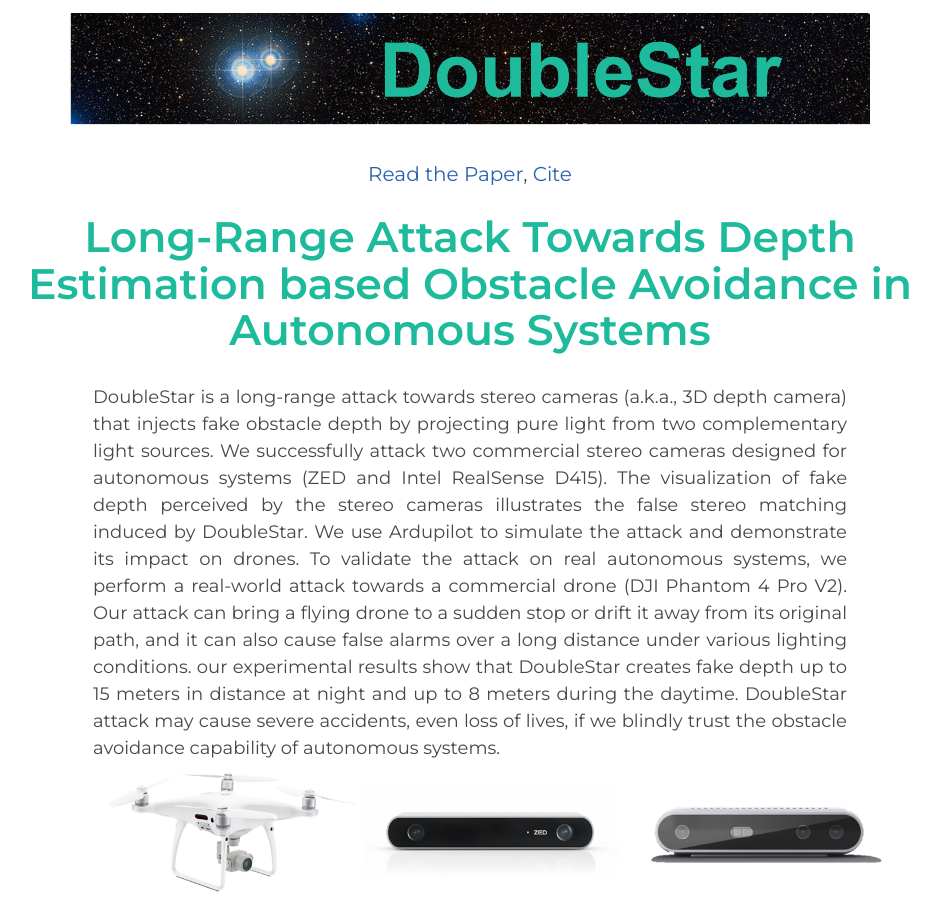
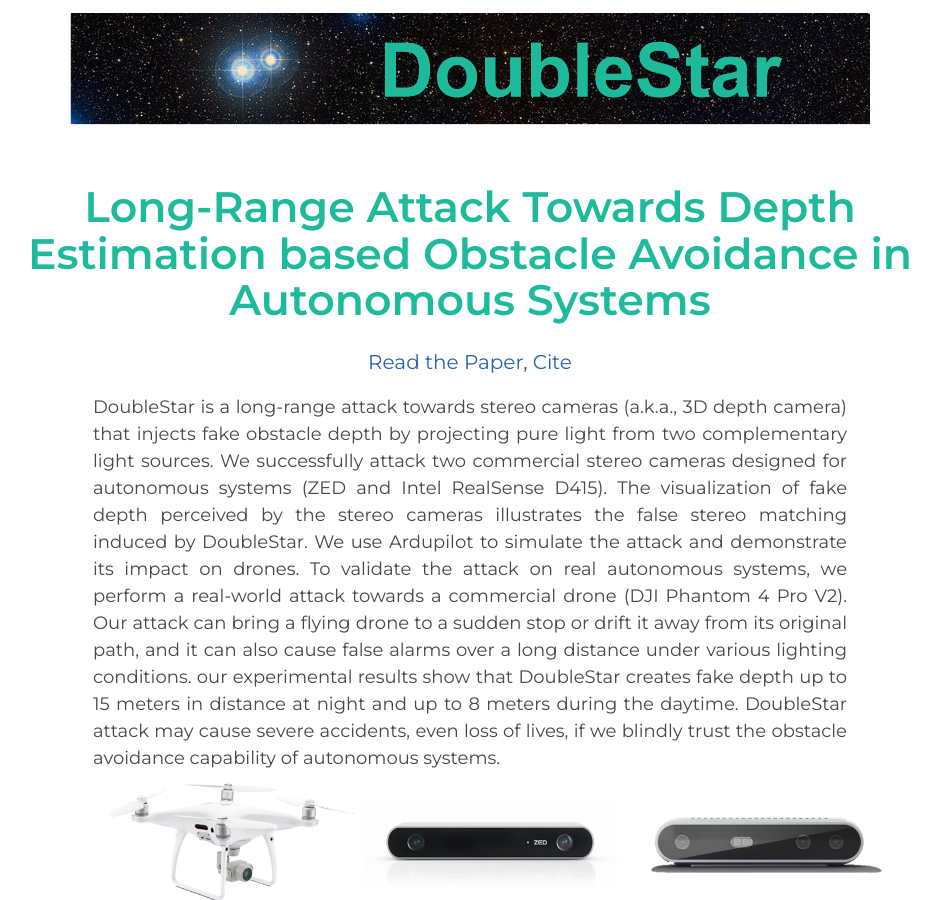
Before and after one commit to fakedepth/doublestar.github.io, a Jekyll site: the page built from index.md, in a window 1280 px wide and 900 px high. Shown: the whole window, without its empty margins (170-1110 px from the left). Built offline with Jekyll 4.4.1, drawn with Linux system fonts in a browser that asks for light colours; part of the change alters nothing that is shown.

Commit message:
Tue Oct 26 12:55:35 EDT 2021

```diff
--- a/_layouts/default.html
+++ b/_layouts/default.html
@@ -28,6 +28,7 @@
 		<div class = "global_container">
 			<div class = "section"  >
 				<img width = "800px" src="logo.png" alt="Logo">
+				<h1>Long-Range Attack Towards Depth Estimation based Obstacle Avoidance in Autonomous Systems </h1>
 				<p class="text-center" style="font-size:20px"><a href="https://arxiv.org/abs/2110.03154">Read the Paper</a>,
 
 					<a href="#bibtex" data-toggle="collapse" role="button">
@@ -42,8 +43,6 @@
   year={2021}
 }
 			</pre></p></div>
-
-				<h1>Long-Range Attack Towards Depth Estimation based Obstacle Avoidance in Autonomous Systems </h1>
 				<div class ="boxed">
 					<p> DoubleStar is a long-range attack towards stereo cameras (a.k.a., 3D depth camera) that
 injects fake obstacle depth by projecting pure light from two
```
